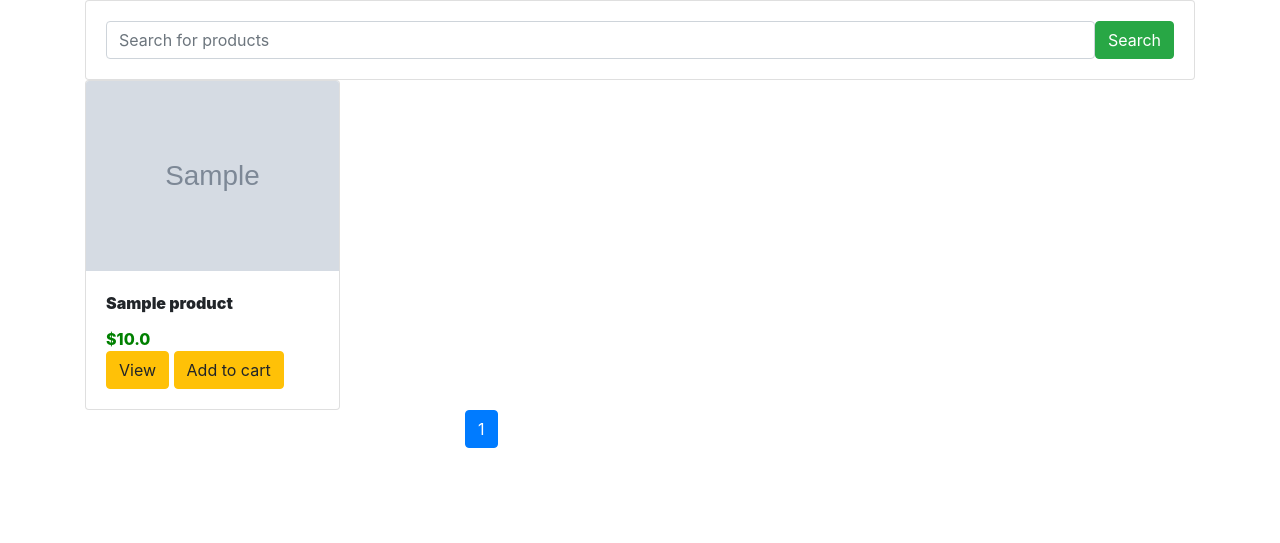
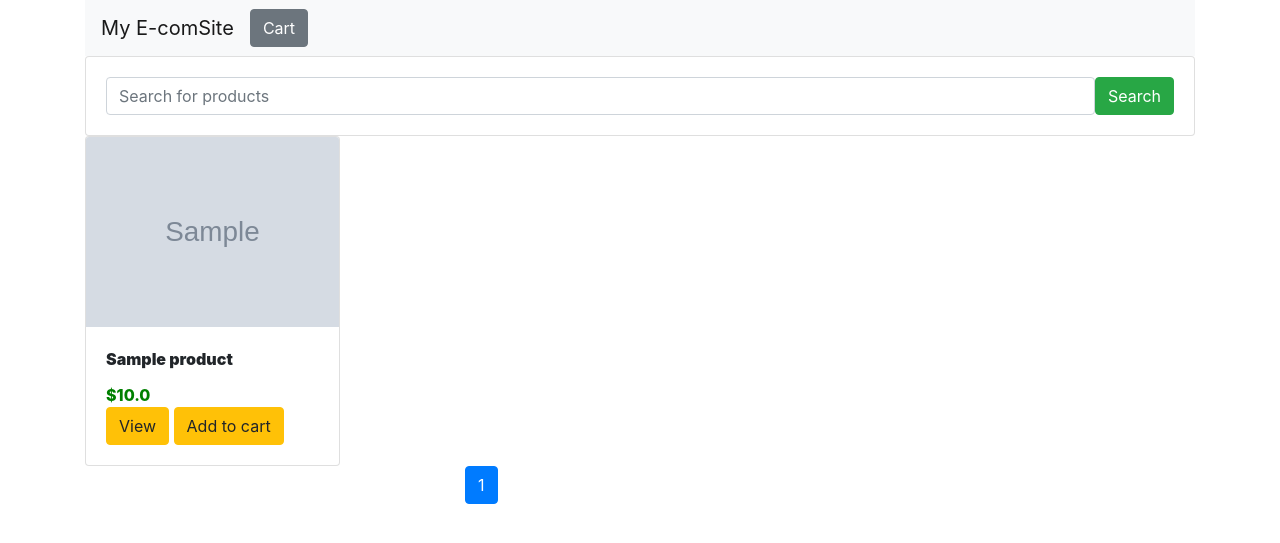
Before and after one commit to OleksandrParkhomenko/e-commerce-site, a Django app: page / in a window 1280 px wide. Shown: the top 543 px of the page. Run offline with Django 3.2, Linux system fonts and the light colour scheme; tables that the repository leaves empty hold one stand-in row (values such as "Sample post"); grey boxes marked "Sample" are stand-in pictures.

Commit message:
Add navbar and shopping cart

```diff
--- a/shop/templates/shop/index.html
+++ b/shop/templates/shop/index.html
@@ -2,22 +2,48 @@
 <!DOCTYPE html>
 <html lang="en">
 <head>
-    <script src="https://code.jquery.com/jquery-3.5.1.js" integrity="sha256-QWo7LDvxbWT2tbbQ97B53yJnYU3WhH/C8ycbRAkjPDc=" crossorigin="anonymous"></script>
-    <link rel="stylesheet" href="https://cdn.jsdelivr.net/npm/bootstrap@4.5.3/dist/css/bootstrap.min.css" integrity="sha384-TX8t27EcRE3e/ihU7zmQxVncDAy5uIKz4rEkgIXeMed4M0jlfIDPvg6uqKI2xXr2" crossorigin="anonymous">
-    <script src="https://cdn.jsdelivr.net/npm/bootstrap@4.5.3/dist/js/bootstrap.bundle.min.js" integrity="sha384-ho+j7jyWK8fNQe+A12Hb8AhRq26LrZ/JpcUGGOn+Y7RsweNrtN/tE3MoK7ZeZDyx" crossorigin="anonymous"></script>
+    <script src="https://code.jquery.com/jquery-3.5.1.js"
+            integrity="sha256-QWo7LDvxbWT2tbbQ97B53yJnYU3WhH/C8ycbRAkjPDc=" crossorigin="anonymous"></script>
+    <link rel="stylesheet" href="https://cdn.jsdelivr.net/npm/bootstrap@4.5.3/dist/css/bootstrap.min.css"
+          integrity="sha384-TX8t27EcRE3e/ihU7zmQxVncDAy5uIKz4rEkgIXeMed4M0jlfIDPvg6uqKI2xXr2" crossorigin="anonymous">
+    <script src="https://cdn.jsdelivr.net/npm/bootstrap@4.5.3/dist/js/bootstrap.bundle.min.js"
+            integrity="sha384-ho+j7jyWK8fNQe+A12Hb8AhRq26LrZ/JpcUGGOn+Y7RsweNrtN/tE3MoK7ZeZDyx"
+            crossorigin="anonymous"></script>
     <link rel="stylesheet" href="{% static 'shop/style.css' %}">
     <meta charset="UTF-8">
     <title>Homepage</title>
 </head>
 <body>
 <div class="container">
+    <div class="row">
+        <div class="col-md-12">
+            <nav class="navbar navbar-expand-lg navbar-light bg-light">
+                <a class="navbar-brand" href="">My E-comSite</a>
+                <button class="navbar-toggler" type="button" data-toggle="collapse" data-target="#navbarNav"
+                        aria-controls="navbarNav" aria-expanded="false" aria-label="Toggle navigation">
+                    <span class="navbar-toggler-icon"></span>
+                </button>
+                <div class="collapse navbar-collapse" id="navbarNav">
+                    <ul class="navbar-nav">
+                        <li class="nav-item">
+                            <button id="cart" data-html="true" type="button" class="btn btn-secondary" data-container="body" data-toggle="popover"
+                                    data-placement="bottom" data-content="Your cart is empty!">
+                                Cart
+                            </button>
+                        </li>
+                    </ul>
+                </div>
+            </nav>
+        </div>
+    </div>
 
     <div class="row">
         <div class="col-md-12">
             <form class="card card-sm">
                 <div class="card-body row no-gutters align-items-center">
                     <div class="col">
-                           <input type="search" name="item_name" placeholder="Search for products" class="form-control form-control-borderless">
+                        <input type="search" name="item_name" placeholder="Search for products"
+                               class="form-control form-control-borderless">
                     </div>
                     <div class="col-auto">
                         <button class="btn btn-success" type="submit">Search</button>
@@ -33,7 +59,7 @@
             <div class="card">
                 <img src="{{ product.image }}" class="card-img-top">
                 <div class="card-body">
-                       <div class="card-title">
+                    <div id="title-{{ product.id }}" class="card-title">
                         {{ product.title }}
                     </div>
                     <div class="card-text">
@@ -47,6 +73,7 @@
         </div>
         {% endfor %}
     </div>
+
     <div class="row">
         <div class="col-md-3 offset-md-4">
             <ul class="pagination">
@@ -66,6 +93,7 @@
             </ul>
         </div>
     </div>
+
 </div>
 </body>
 <script type="text/javascript">
@@ -76,15 +104,41 @@
         cart = JSON.parse(localStorage.getItem('cart'));
     }
 
+    if (Object.keys(cart).length > 0) {
+        document.getElementById("cart").innerHTML = "Cart(" + Object.keys(cart).length + ")";
+        UpdateCart(cart);
+    }
+
     $(document).on('click', '.atc', function(){
         var id = this.id.toString();
-        if (cart[id]!=undefined) {
-            cart[id] = cart[id] + 1;
+        if (cart[id]!=undefined && cart[id]['amount']!= undefined) {
+            cart[id]['amount'] = cart[id]['amount'] + 1;
         }
         else {
-            cart[id] = 1;
+            cart[id] = {};
+            cart[id]['amount'] = 1;
+            cart[id]['title'] = document.getElementById("title-"+id).innerHTML;
         }
         localStorage.setItem('cart', JSON.stringify(cart));
+        document.getElementById("cart").innerHTML = "Cart(" + Object.keys(cart).length + ")";
+        UpdateCart(cart);
     });
+
+    $(function() {
+        $('[data-toggle="popover"]').popover({
+            trigger: 'focus'
+        });
+    });
+
+    function UpdateCart(cart) {
+        if (Object.keys(cart).length > 0) {
+            var cartInfo = "";
+            for (var element_id in cart) {
+                cartInfo += cart[element_id]['title'] + ": " + cart[element_id]['amount'] + "<br>";
+            }
+            document.getElementById("cart").setAttribute('data-content', cartInfo);
+        }
+    }
+
 </script>
 </html>
```
Lines whose indentation alone changed are shown as unchanged.
